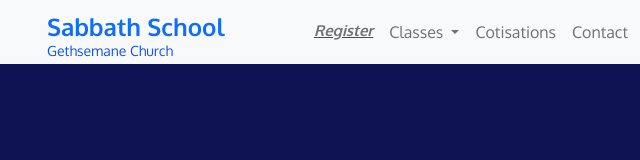
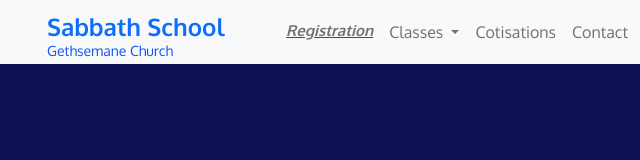
Before and after one commit to Dapada/sabbath-school-01, a plain HTML site: page index.html in a window 1280 px wide. Shown: the full height of the page, 35-675 px from the left. Drawn offline with Linux system fonts and the light colour scheme; files whose address does not match are found by name.

Commit message:
Update index.html

```diff
--- a/index.html
+++ b/index.html
@@ -49,7 +49,7 @@
 
 
 		  		<li class="nav-item">
-            <b><a class="nav-link "  href="#">Register</a></b>
+            <b><a class="nav-link "  href="#">Registration</a></b>
           </li>
 
 
```
